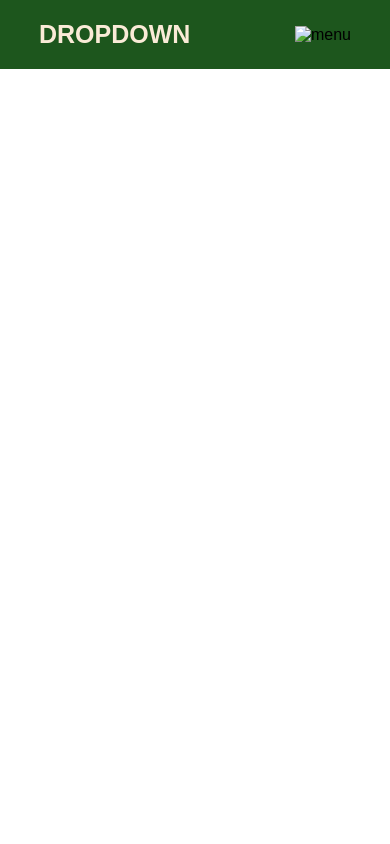
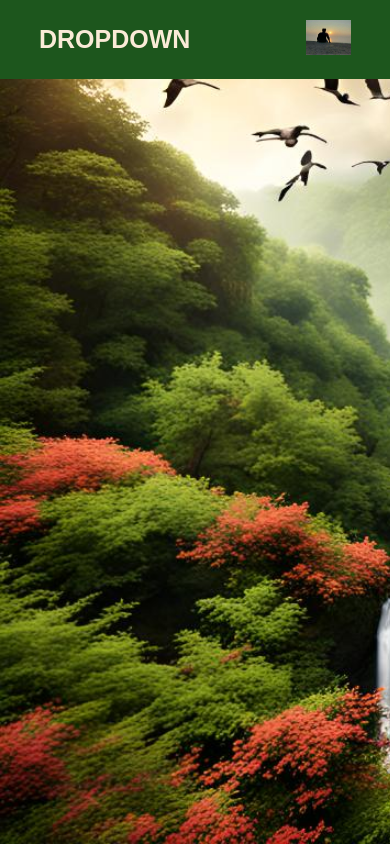
Before and after one commit to Pradum-Raj/pkrwt.github.io, a plain HTML site: page index.html in a window 390 px wide. Drawn offline with Linux system fonts and the light colour scheme.

Commit message:
Update index.html

```diff
--- a/index.html
+++ b/index.html
@@ -160,7 +160,7 @@
 
             min-height: 100vh;
             background: linear-gradient(rgb(0,0,.4)),(rgb(0,0,0,.4));
-           background-image: url('img/hero.jpg');
+           background-image: url('hero.jpg');
            background-repeat: no-repeat;
            background-size: cover;
          }
@@ -170,7 +170,7 @@
     <header class="header">
         <div class="logo">Dropdown</div>
         <input type="checkbox"id="toggle">
-        <label for="toggle"><img src="img\pk_insta.jpg" alt="menu"></label>
+        <label for="toggle"><img src="pk_insta.jpg" alt="menu"></label>
         <nav class="navigation">
             <ul>
                 <li><a href="#">Home</a></li>
```
